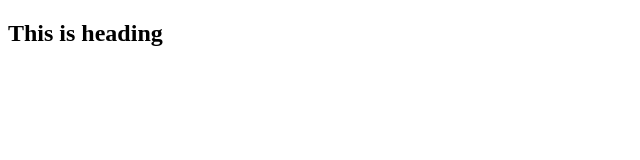
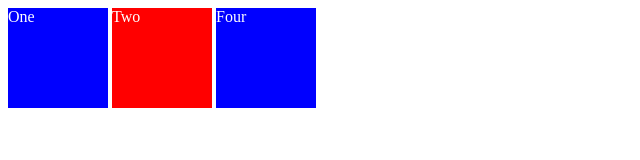
Before and after one commit to Deepakkuwor/test, a plain HTML site: page index.html in a window 1280 px wide. Shown: the whole page, without its empty margins (0-640 px from the left). Drawn offline with Linux system fonts and the light colour scheme.

```diff
--- /dev/null
+++ b/boxSizing.css
@@ -0,0 +1,48 @@
+/**{
+	box-sizing: border-box;
+}*/
+div{
+	width: 160px;
+	height: 80px;
+	padding: 20px;
+	border: 8px solid red;
+	background: blue;
+	color: white;
+}
+
+
+.content-box{
+	/*add the padding and border outside the box*/
+	box-sizing: content-box;
+	/*total width = 160px + right and left padding of 20 px i.e(2*20) + right and left border of 8px i.e(2 * 8)
+	160 + 40 + 16 = 216px*/
+	/*total height = 80px + top and bottom padding of 20px i.e(2*20) + top and bottom border of 8px i.e (2*8)
+	80 + 40 + 16 = 136*/
+}
+
+.border-box{
+	/*add the padding and border box inside the box*/
+	box-sizing: border-box;
+	/*total width = 160px
+	total height = 80px*/
+	/*total content width = 160 - (2*20)-(2*8) total width - left and right padding and border
+		160 - 40 - 16 = 104
+	total content height = 80 - (2*20)-(2*8) total height - left and right padding and border
+		80 - 40 - 16 = 24*/
+}
+
+.initial-box{
+	box-sizing: initial;
+}
+
+.inherit-box{
+	box-sizing: inherit;
+}
+
+.revert-box{
+	box-sizing: revert;
+}
+
+.unset-box{
+	box-sizing: unset;
+}
--- a/index.html
+++ b/index.html
@@ -4,9 +4,37 @@
     <meta charset="UTF-8">
     <meta http-equiv="X-UA-Compatible" content="IE=edge">
     <meta name="viewport" content="width=device-width, initial-scale=1.0">
+    <!-- <link rel="stylesheet" href="boxSizing.css"> -->
+    <link rel="stylesheet" href="position.css">
     <title>Document</title>
 </head>
 <body>
-    <h2>This is heading</h2>
+   <!--  Box Sizing HTML
+
+        <div class="content-box">This is content box</div><br/>
+
+        <div class="border-box">This is border box</div><br/>
+
+        <div class="initial-box">This is initial box</div><br/>
+
+        <div class="inherit-box">This is inherit box</div><br/>
+
+        <div class="revert-box">This is revert box</div><br/>
+
+        <div class="unset-box">This is unset box</div><br/>
+    -->
+
+    <!-- Position -->
+
+    <div class="box" id="one">One</div>
+    <div class="box" id="two">Two</div>
+    <div class="box" id="three">Three</div>
+    <div class="box" id="four">Four</div>
+
+
+
+
+
+
 </body>
 </html>
--- /dev/null
+++ b/position.css
@@ -0,0 +1,16 @@
+*{
+	box-sizing: border-box;
+}
+
+.box{
+	display: inline-block;
+	width: 100px;
+	height: 100px;
+	background: blue;
+	color: white;
+}
+
+#two{
+	background: red;
+	position: absolute;
+}
```
